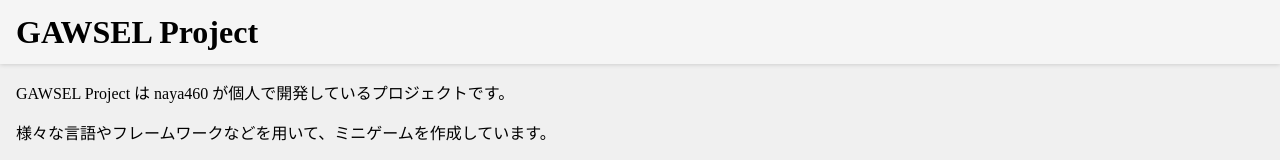
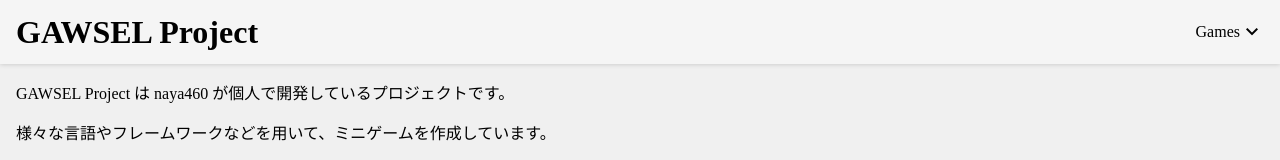
Before and after one commit to naya460/gawsel, a Next.js app in the folder website/: page / in a window 1280 px wide. Shown: the top 160 px of the page. Built offline with nearby package versions, Linux system fonts and the light colour scheme.

Commit message:
<website>ヘッダにメニュー展開用のボタンを作成

```diff
--- a/website/src/components/website/header.module.css
+++ b/website/src/components/website/header.module.css
@@ -10,6 +10,8 @@
     height: var(--HeaderHeight);
     box-shadow: 0 0px 5px 0 rgba(0, 0, 0, 0.2);
     background-color: #f5f5f5;
+    display: flex;
+    flex-direction: row;
 }
 
 .title {
@@ -26,6 +28,57 @@
     align-items: center;
 }
 
+.header_spacer {
+    display: flex;
+    flex-grow: 1;
+}
+
+.games {
+    display: flex;
+    height: 100%;
+    align-items: center;
+    margin-right: 1rem;
+    color: #000000;
+    cursor: pointer;
+    transition: opacity 1s;
+}
+
+.games:hover {
+    color: #808080;
+    transition: color 0.1s ease-in-out;
+}
+
+.menu {
+    position: absolute;
+    height: 100%;
+    width: auto;
+    right: 0;
+    transition: opacity 0.2s ease-in-out;
+}
+
+.menu_narrow {
+    display: flex;
+    height: 100%;
+    align-items: center;
+    margin-right: 1rem;
+    color: #000000;
+    cursor: pointer;
+
+    opacity: 0;
+    pointer-events: none;
+}
+
+@media screen and (max-width: 26rem) {
+    .menu_wide {
+        opacity: 0;
+        pointer-events: none;
+    }
+
+    .menu_narrow {
+        opacity: 1;
+    }
+}
+
 .header ~ .spacer {
     width: 100%;
     height: var(--HeaderHeight);
--- a/website/src/components/website/header.tsx
+++ b/website/src/components/website/header.tsx
@@ -7,6 +7,18 @@
     <div className={styles.variable}>
       <div className={styles.header}>
         <Link href="/" className={styles.title}><h1>GAWSEL Project</h1></Link>
+        <div className={styles.header_spacer} />
+        { /* when display is wide */ }
+        <div className={`${styles.menu} ${styles.menu_wide}`}>
+          <div className={styles.games}>
+            Games
+            <span className="material-symbols-outlined" style={{width: 24}}>expand_more</span>
+          </div>
+        </div>
+        { /* when display is narrow */ }
+        <div className={`${styles.menu} ${styles.menu_narrow}`}>
+          <span className="material-symbols-outlined" style={{width: 24}}>menu</span>
+        </div>
       </div>
       <div className={styles.spacer} />
     </div>
--- a/website/src/pages/_app.tsx
+++ b/website/src/pages/_app.tsx
@@ -5,7 +5,6 @@
 export default function App({ Component, pageProps }: AppProps) {
   return (
     <AnimatePresence mode="wait">
-
       <motion.div
           initial={{opacity: "0%"}}
           animate={{opacity: "100%"}}
--- a/website/src/pages/_document.tsx
+++ b/website/src/pages/_document.tsx
@@ -3,7 +3,12 @@
 export default function Document() {
   return (
     <Html lang="ja">
-      <Head />
+      <Head>
+        <link
+          rel="stylesheet"
+          href="https://fonts.googleapis.com/css2?family=Material+Symbols+Outlined:opsz,wght,FILL,GRAD@20..48,100..700,0..1,-50..200&display=block"
+        />
+      </Head>
       <body style={{margin: 0, backgroundColor: "#f0f0f0"}}>
         <Main />
         <NextScript />
```
